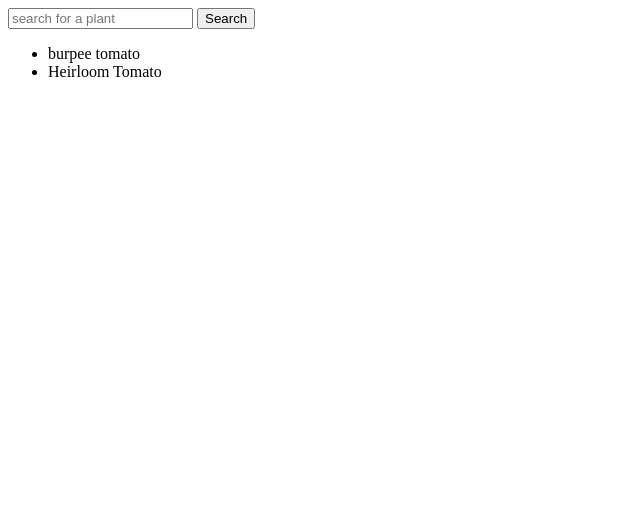
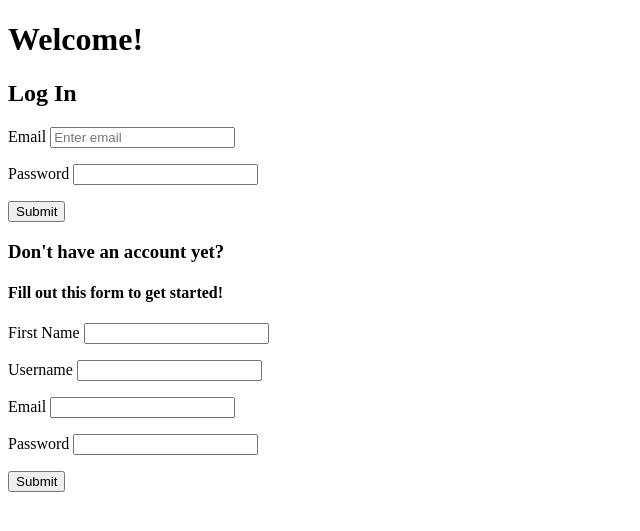
Before and after one commit to Monica-Cedeno/Plants, a Flask app: page / in a window 1280 px wide. Shown: the top 531 px of the page, without its empty margins (0-640 px from the left). Run offline with Flask 2, Linux system fonts and the light colour scheme.

Commit message:
Created more crud functions, worked on login page. User now has ability to favourite a plant

```diff
--- a/model.py
+++ b/model.py
@@ -32,7 +32,7 @@ class Plant(db.Model):
 
     __tablename__='plants'
 
-    plant_id = db.Column(db.Integer,
+    plant_id = db.Column(db.String,
                         primary_key=True)
     name = db.Column(db.String)
     img_url = db.Column(db.String)
@@ -48,7 +48,7 @@ class Favourite(db.Model):
     favourite_id = db.Column(db.Integer,
                         autoincrement=True,
                         primary_key=True)
-    plant_id = db.Column(db.Integer,
+    plant_id = db.Column(db.String,
                         db.ForeignKey('plants.plant_id'))
     user_id = db.Column(db.Integer, db.ForeignKey('users.user_id'))
 
--- a/server.py
+++ b/server.py
@@ -1,4 +1,6 @@
-from flask import Flask, render_template, request
+from flask import Flask, render_template, request, flash, session
+import crud
+import model
 
 app = Flask(__name__)
 
@@ -6,16 +8,60 @@ app = Flask(__name__)
 def homepage():
     """View homepage."""
 
-    return render_template("search.html")
+    return render_template("login.html")
 
-@app.route("/response", methods=["POST"])
-def response():
-    username= request.form.get("username")
-    email = request.form.get("email")
-    return render_template("login.html", username=username, email=email)
+@app.route("/newuser", methods=["POST"])
+def create_account():
+    """Form on loging page to create a new account"""
+
+    first_name = request.form.get("first_name")
+    username = request.form.get("username")
+    email = request.form.get("new_email")
+    password = request.form.get("new_password")
+    user = crud.create_user(first_name, username, email, password)
+
+    if user:
+        flash("Email already exists!. Make an account with a different email")
+
+    else:
+        user = crud.create_user(first_name, username, email, password)
+        flash("Your account was created successfully! You can now log in")
+        session['user_id'] = user.user_id
+        session['username'] = user.username
+
+
+
+# @app.route("/response", methods=["POST"])
+# def response():
+#     username= request.form.get("username")
+#     email = request.form.get("email")
+#     return render_template("login.html", username=username, email=email)
+
+@app.route("/login", methods=["POST"])
+
+@app.route("/favourite_plant", methods=["POST"])
+def favourite_plant():
+    plant_id = request.form.get("plant_id")
+    name = request.form.get("name")
+    print ("*"*20)
+    print (f'plant_id = {plant_id} plant name = {name}')
+    print ("*"*20)
+    crud.adding_plant(plant_id, name)
+    crud.favourite_a_plant(user_id=1, plant_id=plant_id) # TODO: user id is hardcoded,
+    # when login works, use user_id from session
+    return "yay"
+
+# @app.route("/logout")
+# def logout():
+#     if 'username' in session:
+#         session.pop('username', None)
+#         session.pop('user_id', None)
+
+#     return ("hooray, logged out")
 
 
 
 
 if __name__ == '__main__':
+    model.connect_to_db(app)
     app.run(debug=True, host='0.0.0.0')
--- a/static/search_api.js
+++ b/static/search_api.js
@@ -30,7 +30,9 @@ function displayPlants (plants){
 
         // console.log(p.attributes.name);
         i = i + 1;
-        Unordered.innerHTML+=(`<li id=${i}>${p.attributes.name}<div hidden>${p.attributes.binomial_name}</div></li>`);
+        console.log("p = ", p);
+        // console.log(`p.relationships.companions.links.related = ${p.relationships.companions.links.related}`)
+        Unordered.innerHTML+=(`<li id=${i}> <form action="/favourite_plant" method="POST">${p.attributes.name}<div hidden>${p.attributes.binomial_name} <input type=hidden name="plant_id" value=${p.id}/><input type=hidden name="name" value=${p.attributes.name}/><input type="submit"/> </div></form></li>`);
         let results = document.getElementById(`${i}`);
     }
 
@@ -49,6 +51,6 @@ const loadPlants = async () => {
     const newItem = (testing.value);
     const res = await fetch(`https://openfarm.cc/api/v1/crops/?filter=${newItem}`);
     allCrops = await res.json();
-    console.log(allCrops);
+    // console.log(allCrops);
     return allCrops;
 };
--- a/templates/base.html
+++ b/templates/base.html
@@ -2,7 +2,7 @@
 <html>
     <head>
         <title>
-            {% block title %}{% endblock %}
+            {% block title %}Plant Whisperer{% endblock %}
         </title>
 
         {% block head %}
--- a/templates/login.html
+++ b/templates/login.html
@@ -1,21 +1,56 @@
 {% extends 'base.html' %}
-{% block title %}Welcome Back{% endblock %}
+{% block title %}{% endblock %}
 
 {% block body %}
-<!-- <h1>Welcome!</h1>
+  <h1>Welcome!</h1>
 
-<h2>Log In</h2>
-<form action="/login" method="POST">
+  <form action="/login" method="POST">
+  <h2> Log In </h2>
+  <div>
   <p>
-    Email <input type="text" name="email">
+    Email <input type="text" name="email" placeholder="Enter email">
   </p>
-
+  </div>
+  <div>
   <p>
     Password <input type="password" name="password">
   </p>
+  </div>
+  <div>
+  <p>
+    <button type="submit">Submit</button>
+  </p>
+  </form>
 
-  <p>
-    <input type="submit">
-  </p>
-</form> -->
+  <div>
+    <h3> Don't have an account yet? </h3>
+    <h4> Fill out this form to get started!</h4>
+    <div>
+      <p>
+      <label for="first_name"> First Name</label>
+      <input type="text" name="first_name">
+      </p>
+    </div>
+    <div>
+      <p>
+      <label for="username"> Username</label>
+      <input type="text" name="username">
+      </p>
+    </div>
+    <div>
+      <p>
+      <label for="email">Email</label>
+      <input type="text" name="new_email">
+      </p>
+    </div>
+    <div>
+      <p>
+      <label for="create_password">Password</label>
+      <input type="text" name="new_password">
+      </p>
+      </div>
+    <button type="submit">Submit</button>
+    </p>
+    </form>
+    </div>
 {% endblock %}
```
Also changed, not shown: crud.py (+10 -0 lines), README.md.
